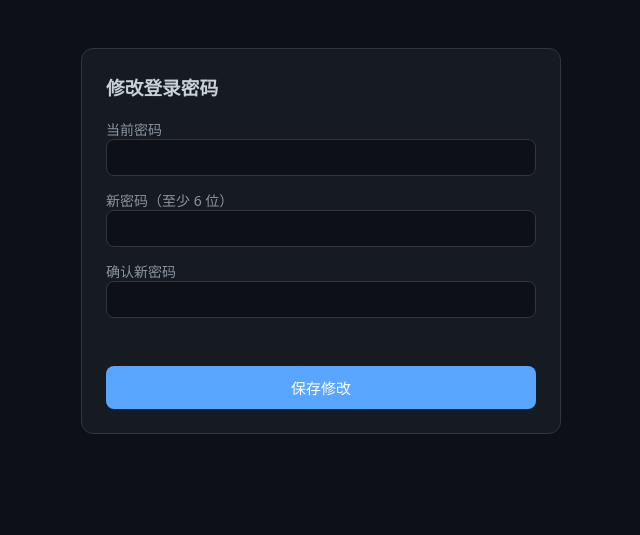
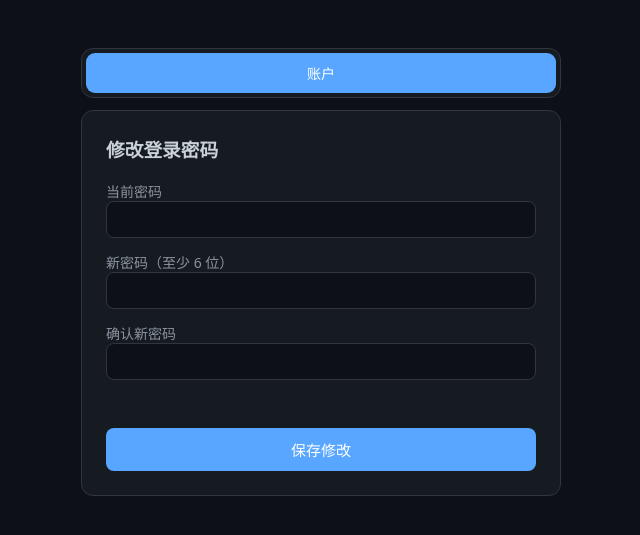
Before and after one commit to fireboltby/smart-analytics, a FastAPI app: template src/smart_analytics/templates/settings.html in a window 1280 px wide. Shown: the part 64-599 px from the top of the page, without its empty margins (319-959 px from the left). Run offline with FastAPI, Linux system fonts and the light colour scheme; the template is opened without the code that fills it, so the values that code supplies are empty.

Commit message:
feat: 设置页改用页签分类(账户/用户管理/统计设置)，修正访问过滤描述

```diff
--- a/src/smart_analytics/templates/settings.html
+++ b/src/smart_analytics/templates/settings.html
@@ -47,6 +47,39 @@
   .msg.err { color: var(--red); }
   .notice { color: var(--orange); line-height: 1.6; }
   code { background: var(--bg); padding: 2px 6px; border-radius: 4px; }
+
+  /* 页签 */
+  .tabs {
+    max-width: 480px;
+    margin: 24px auto 0;
+    display: flex;
+    gap: 4px;
+    padding: 4px;
+    background: var(--card);
+    border: 1px solid var(--border);
+    border-radius: 12px;
+    overflow-x: auto;
+  }
+  .tab {
+    flex: 1 0 auto;
+    min-width: 84px;
+    padding: 10px 14px;
+    border: none;
+    border-radius: 9px;
+    background: transparent;
+    color: var(--muted);
+    font-size: 14px;
+    white-space: nowrap;
+    cursor: pointer;
+    transition: background 0.15s ease, color 0.15s ease;
+  }
+  .tab:hover { color: var(--text); }
+  .tab.active { background: var(--accent); color: #fff; }
+  .tab:focus-visible { outline: 2px solid var(--accent); outline-offset: 2px; }
+  .tab-panel { display: none; }
+  .tab-panel.active { display: block; }
+  /* 页签激活时卡片顶部间距收紧 */
+  .tab-panel.active > .settings-card { margin-top: 12px; }
 </style>
 {% endblock %}
 
@@ -57,6 +90,15 @@
   {% include "_nav.html" %}
 
   <main class="page-main">
+  <div class="tabs" role="tablist" aria-label="设置分类">
+    <button class="tab active" role="tab" aria-selected="true" aria-controls="panel-account" data-tab="account">账户</button>
+    {% if is_admin %}
+    <button class="tab" role="tab" aria-selected="false" aria-controls="panel-users" data-tab="users">用户管理</button>
+    <button class="tab" role="tab" aria-selected="false" aria-controls="panel-tracking" data-tab="tracking">统计设置</button>
+    {% endif %}
+  </div>
+
+  <div class="tab-panel active" id="panel-account" role="tabpanel" data-panel="account">
   <div class="settings-card">
     <h3>修改登录密码</h3>
     {% if env_fixed %}
@@ -77,8 +119,10 @@
       </form>
     {% endif %}
   </div>
+  </div>
 
   {% if is_admin %}
+  <div class="tab-panel" id="panel-users" role="tabpanel" data-panel="users" hidden>
   <div class="settings-card">
     <h3>创建账户</h3>
     <p class="muted">创建一个普通成员账户，自动加入默认站点（只读仪表盘数据）。</p>
@@ -93,13 +137,15 @@
       <button type="submit">创建账户</button>
     </form>
   </div>
+  </div>
 
+  <div class="tab-panel" id="panel-tracking" role="tabpanel" data-panel="tracking" hidden>
   <div class="settings-card">
     <h3>访问过滤（本地/开发环境）</h3>
-    <p class="muted">全局生效，对所有站点有效。开启后，下列类型的访问将不计入统计（采集端静默丢弃，不写入数据库）。</p>
+    <p class="muted">全局生效，对所有站点有效。开启后，下列类型的访问仍会正常记录，但仅在统计与展示报表中被排除（不计入 PV/UV 等指标）。</p>
     <label style="display:flex;align-items:center;gap:8px;cursor:pointer;">
       <input type="checkbox" id="ex_enabled" style="width:auto;" {% if excl.enabled %}checked{% endif %}>
-      启用访问过滤（不计入统计）
+      启用访问过滤（统计/展示时排除）
     </label>
     <label style="display:flex;align-items:center;gap:8px;cursor:pointer;margin-left:24px;">
       <input type="checkbox" id="ex_file" style="width:auto;" {% if excl.file %}checked{% endif %}>
@@ -119,6 +165,7 @@
     <p class="msg" id="ex_msg"></p>
     <button type="button" id="ex_save">保存过滤设置</button>
   </div>
+  </div>
   {% endif %}
   </main>
 </div>
@@ -126,6 +173,25 @@
 
 {% block scripts %}
 <script>
+  // 页签切换
+  const tabs = document.querySelectorAll('.tab');
+  const panels = document.querySelectorAll('.tab-panel');
+  tabs.forEach(tab => {
+    tab.addEventListener('click', () => {
+      const name = tab.dataset.tab;
+      tabs.forEach(t => {
+        const on = t === tab;
+        t.classList.toggle('active', on);
+        t.setAttribute('aria-selected', on ? 'true' : 'false');
+      });
+      panels.forEach(p => {
+        const on = p.dataset.panel === name;
+        p.classList.toggle('active', on);
+        p.hidden = !on;
+      });
+    });
+  });
+
   const form = document.getElementById('pw-form');
   const msg = document.getElementById('msg');
   if (form) {
```
